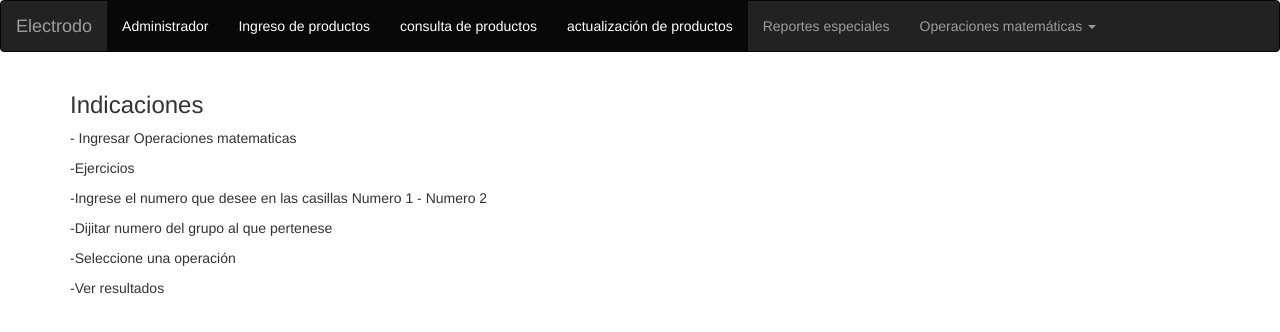
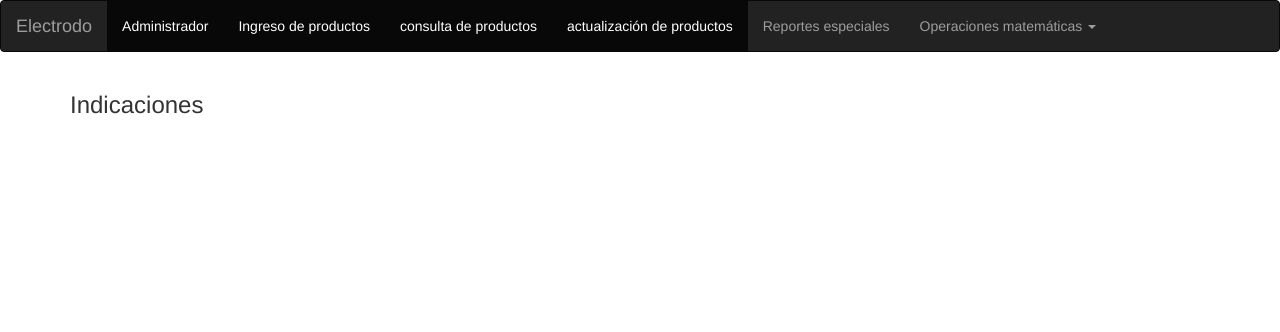
Before and after one commit to oscar4809/Electrodo, a plain HTML site: page index.html in a window 1280 px wide. Drawn offline with nearby package versions, Linux system fonts and the light colour scheme.

Commit message:
Update index.html

```diff
--- a/index.html
+++ b/index.html
@@ -33,12 +33,7 @@
 
 <div class="container">
   <h3>Indicaciones</h3>
-  <p>- Ingresar Operaciones matematicas</p>
-  <p>-Ejercicios</p>
-  <p>-Ingrese el numero que desee en las casillas Numero 1 - Numero 2 </p>
-  <p>-Dijitar numero del grupo al que pertenese</p>
-  <p>-Seleccione una operación</p>
-  <p>-Ver resultados</p>
+
 </div>
 
 </body>
```
